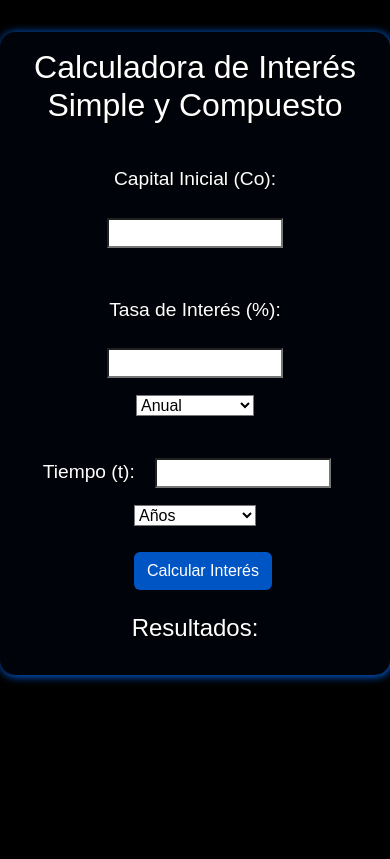
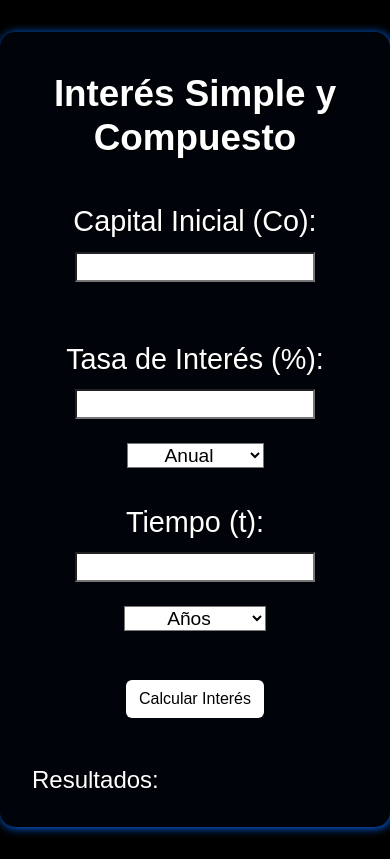
Before and after one commit to Fidel9vm/Calculadora-de-intereses, a plain HTML site: page index.html in a window 390 px wide. Drawn offline with nearby package versions, Linux system fonts and the light colour scheme.

Commit message:
Ajustes cheveres al responsive para celulares

```diff
--- a/index.html
+++ b/index.html
@@ -15,11 +15,13 @@
     <link rel="stylesheet" href="style.css" />
   </head>
   <body>
-    <main>
-      <h1>Calculadora de Interés Simple y Compuesto</h1>
-      <br>
+    <main class="text-center">
+      <br />
+      <h1>Interés Simple y Compuesto</h1>
+      <br />
+      <div class="calculadora">
         <label for="capitalInicial">Capital Inicial (Co):</label>
-      <input type="text" id="capitalInicial"/><br /><br />
+        <input type="text" id="capitalInicial" /><br /><br />
 
         <label for="tasaInteres">Tasa de Interés (%):</label>
         <input type="text" id="tasaInteres" />
@@ -34,7 +36,7 @@
         ><br /><br />
 
         <label for="tiempo">Tiempo (t):</label>
-      <input type="text" id="tiempo"/>
+        <input type="text" id="tiempo" />
         <select id="unidadTiempo">
           <option value="años">Años</option>
           <option value="meses">Meses</option>
@@ -44,12 +46,14 @@
           <option value="trimestres">Trimestres</option>
           <option value="cuatrimestres">Cuatrimestres</option></select
         ><br /><br />
-
+      </div>
       <button class="btn" onclick="calcularInteres()">Calcular Interés</button>
-        <br><br>
+      <br /><br />
+      <div class="text-start">
       <h2>Resultados:</h2>
       <p id="resultadoSimple"></p>
       <p id="resultadoCompuesto"></p>
+    </div>
     </main>
 
     <script src="app.js"></script>
--- a/style.css
+++ b/style.css
@@ -15,7 +15,8 @@ main {
 }
 
 h1 {
-    font-size: 2rem;
+    font-size: 2.3rem;
+    font-weight: bold;
 }
 
 h2 {
@@ -24,7 +25,11 @@ h2 {
 
 label {
     margin: .5rem 0;
-    font-size: 1.4rem;
+    font-size: 1.5rem;
+}
+
+.calculadora {
+    text-align: start;
 }
 
 input {
@@ -36,18 +41,20 @@ input {
 select {
     color: black;
     background-color: white;
+    font-size: 1.2rem;
 }
 
 .btn {
-    background-color: #0055c5;
-    color: white;
-    margin-left: 1rem;
+    background-color: white;
+    color: black;
+    margin: 1rem auto;
     transition: 300ms;
 }
 
 .btn:hover {
     scale: 1.1;
-    background-color: #0055c5;
+    background-color: white;
+    color: black;
 }
 
 p {
@@ -58,10 +65,24 @@ p {
     main {
         text-align: center;
     }
+    .calculadora {
+        text-align: center;
+    }
     label {
-        font-size: 1.2rem;
+        font-size: 1.8rem;
+    }
+    select {
+        text-align: center;
     }
     input {
-        margin: 1rem !important;
+        margin-bottom: 1.5rem !important;
+        width: 15rem;
+    }
+    .btn{
+        margin-left: 0;
+        margin: 1.5rem auto;
+    }
+    p {
+        font-size: 1.8rem;
     }
 }
```
Lines whose indentation alone changed are shown as unchanged.
